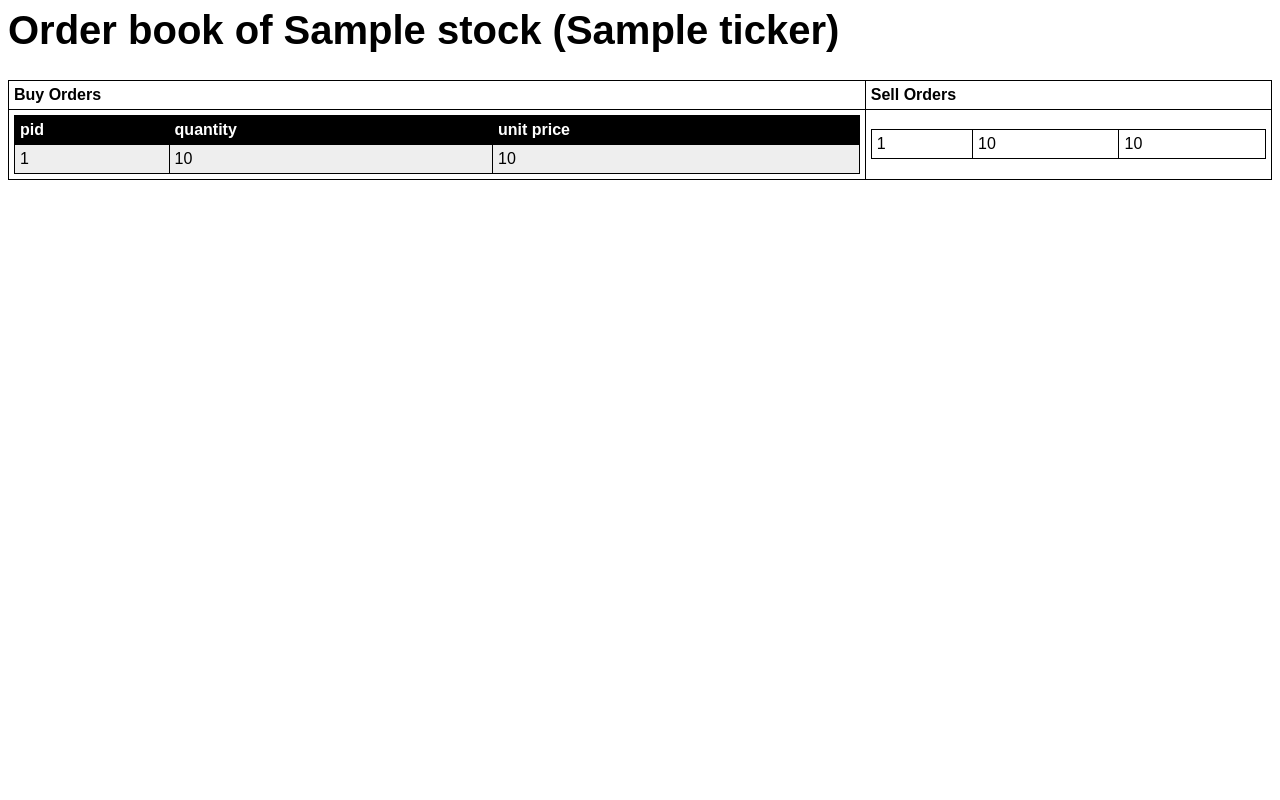
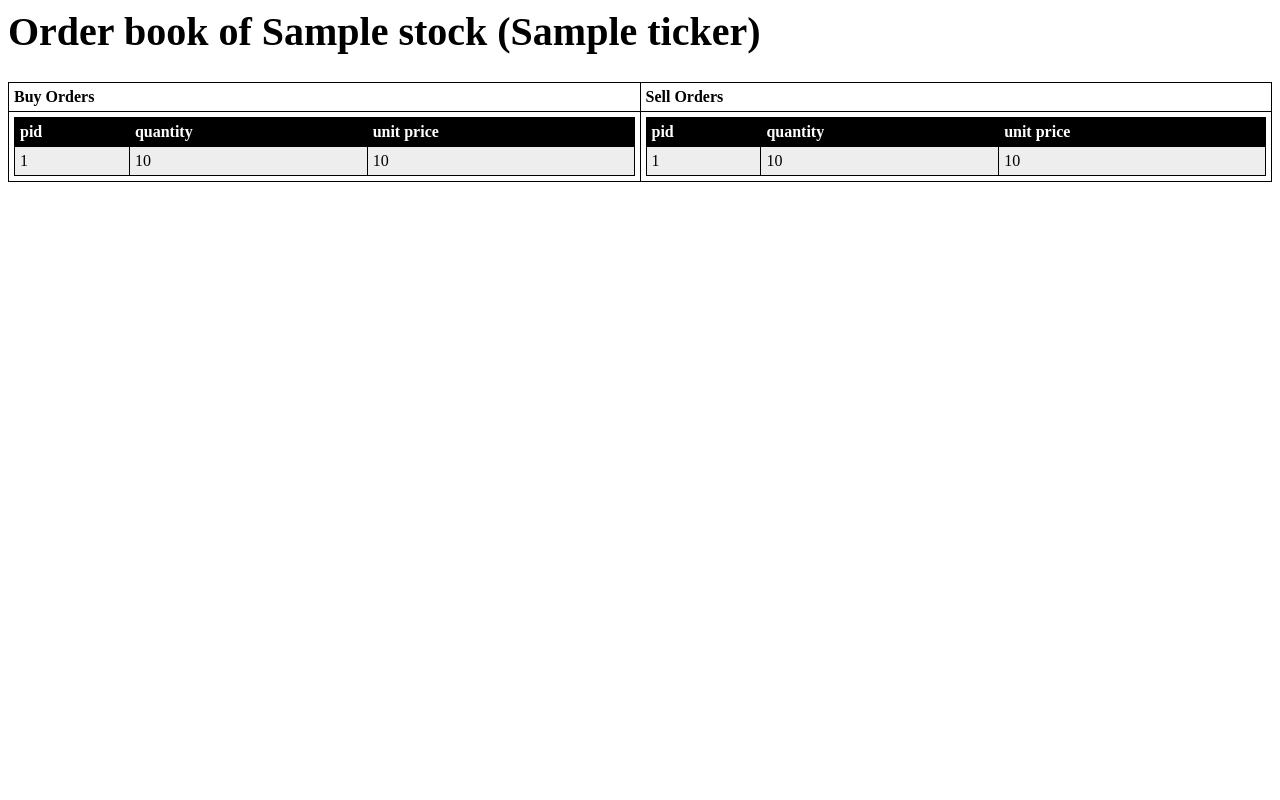
Before and after one commit to nivvedan/stock-market, a Flask app: template webserver/templates/stock.html in a window 1280 px wide. Run offline with Flask 2, Linux system fonts and the light colour scheme; the template is opened without the code that fills it: most values are stand-ins (such as "Sample title", 1, 10 or a date in 2020); parts of the project's set-up code (start-up, migrations or seed data) failed here and were passed over.

Commit message:
Formatting changes in stock display

```diff
--- a/webserver/templates/stock.html
+++ b/webserver/templates/stock.html
@@ -2,7 +2,7 @@
   <style>
     body {
       font-size: 15pt;
-      font-family: arial;
+      font-family: 'Old Standard TT', serif;
     }
 
     table {
@@ -59,6 +59,11 @@
       </td>
       <td>
         <table id = "t01">
+          <tr>
+            <th>pid</th>
+            <th>quantity</th>
+            <th>unit price</th>
+          </tr>
         {% for order in sellorders %}
           <tr>
             <td>{{order['pid']}}</td>
```
